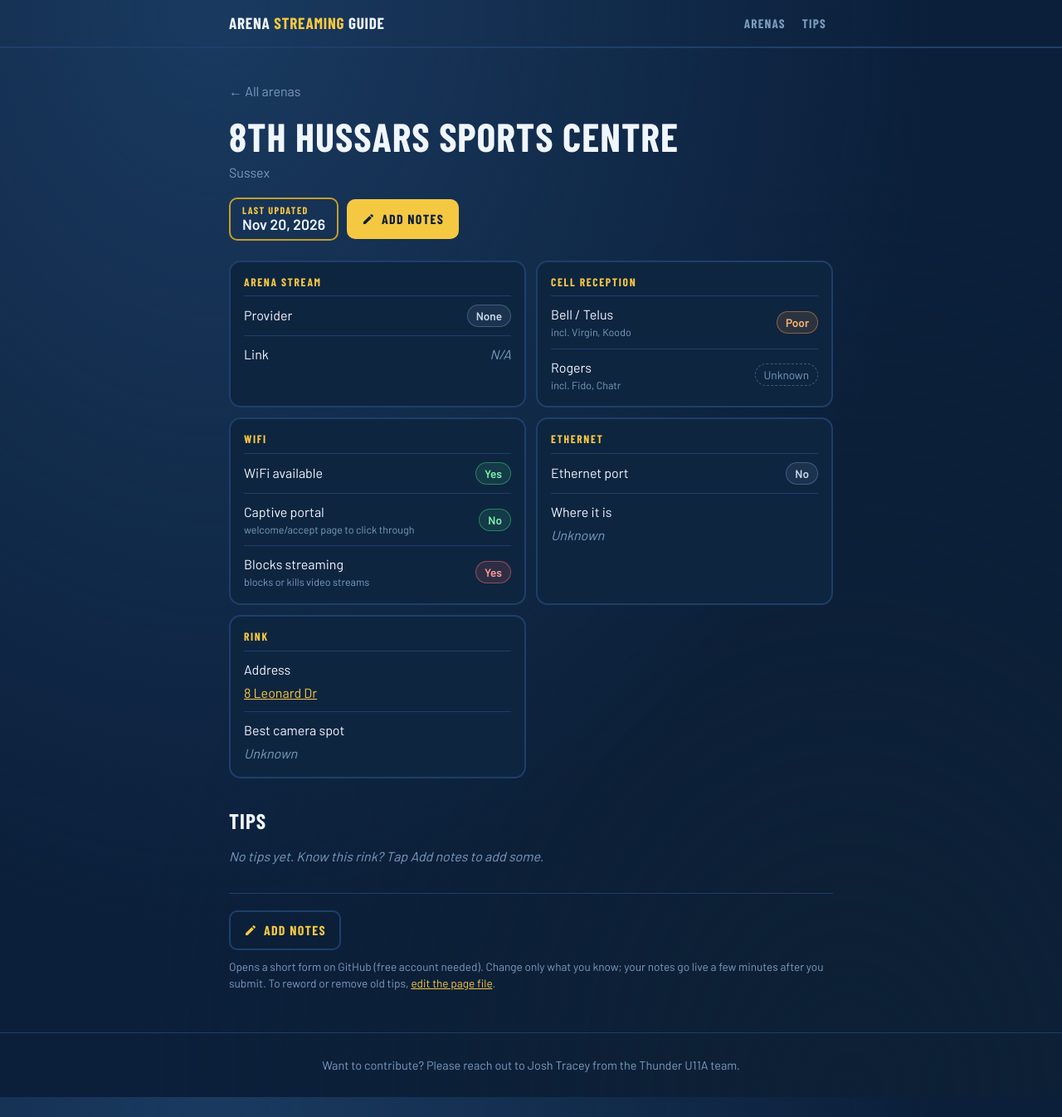
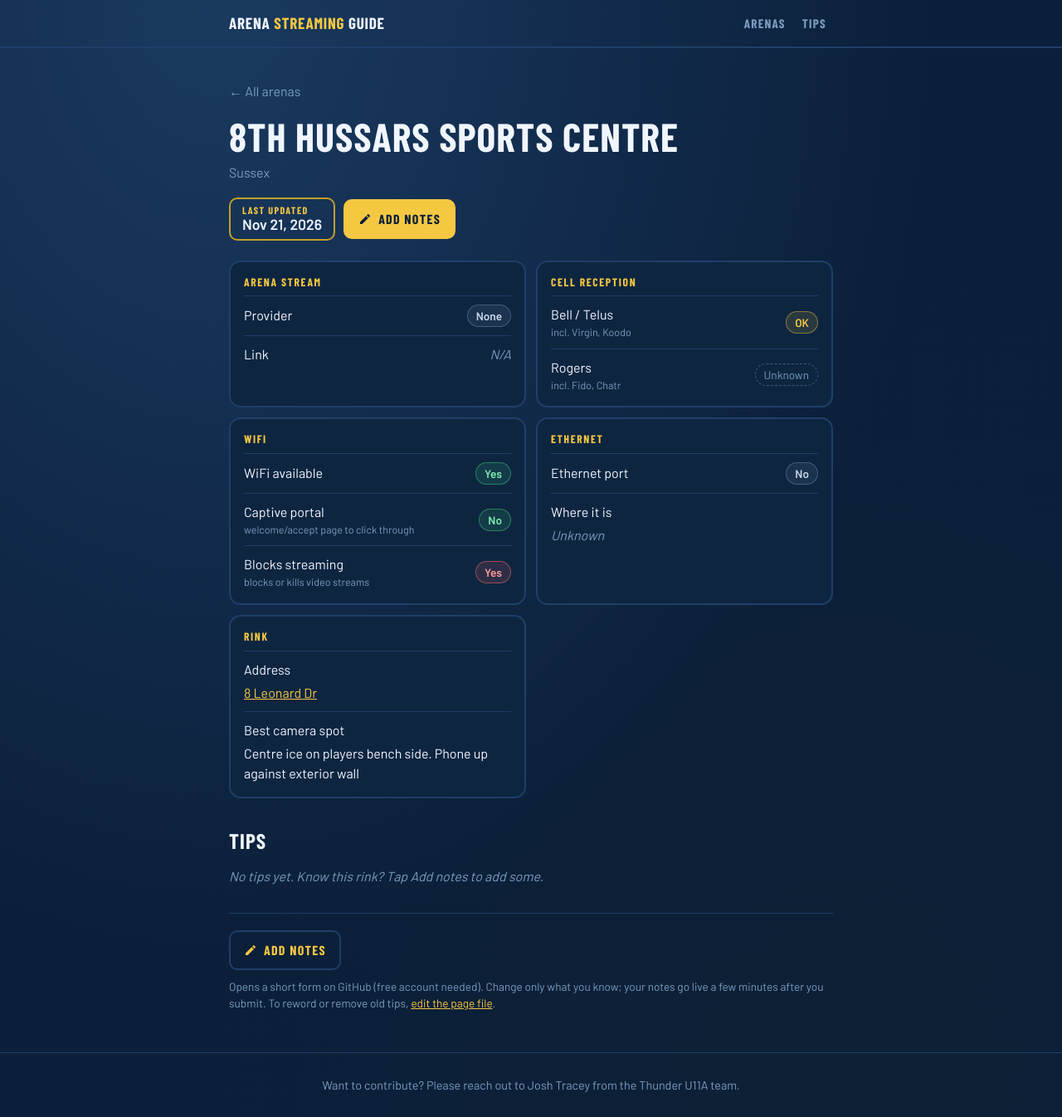
Before and after one commit to joshtracey/traceyfamily, a Jekyll site: the page built from arenas/_rinks/8th-hussars-sports-centre.md, in a window 1280 px wide. Shown: the whole page at 83% size. Built offline with Jekyll 4.4.1, drawn with Linux system fonts in a browser that asks for light colours; some web fonts are replaced.

Commit message:
Update 8th Hussars Sports Centre from #7
Co-authored-by: joshtracey <271859502+joshtracey@users.noreply.github.com>

```diff
--- a/arenas/_rinks/8th-hussars-sports-centre.md
+++ b/arenas/_rinks/8th-hussars-sports-centre.md
@@ -14,13 +14,13 @@ city: Sussex
 address: 8 Leonard Dr
 arena_stream: None
 arena_stream_link:
-cell_bell_telus: Poor
+cell_bell_telus: OK
 cell_rogers: Unknown
 wifi: Yes
 captive_portal: No
 blocks_streaming: Yes
 ethernet: No
 ethernet_location:
-best_camera_spot:
-last_updated: 2026-11-20
+best_camera_spot: Centre ice on players bench side. Phone up against exterior wall
+last_updated: 2026-11-21
 ---
```
